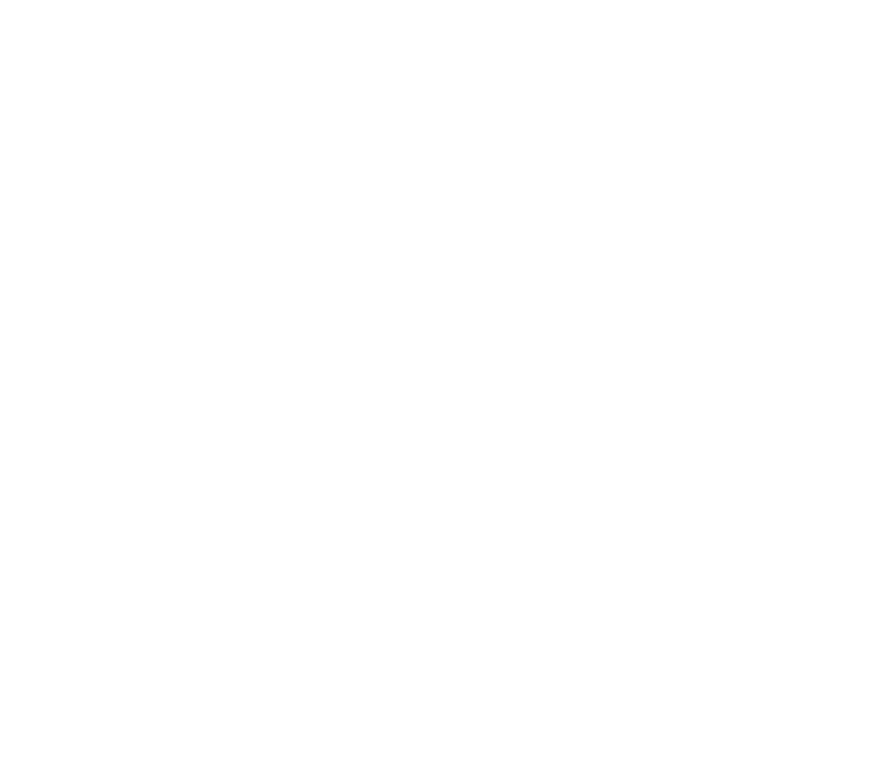
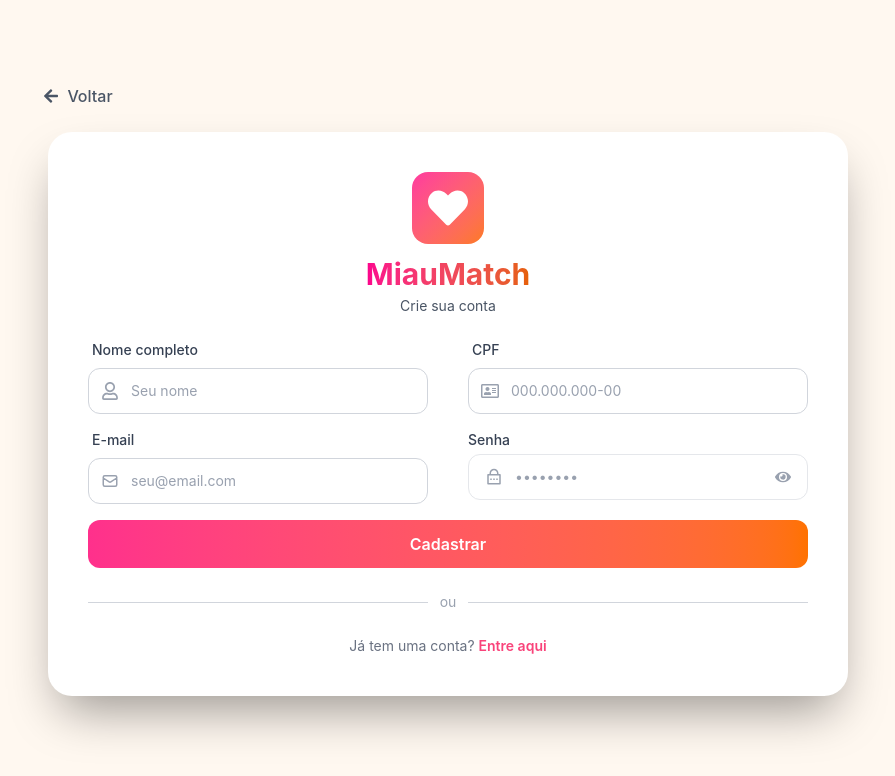
Before and after one commit to daniela-luisa/Tinder-Adocao, a React app in the folder frontend/: page /cadastro in a window 1280 px wide. Before the commit this address had no page. Shown: the top 776 px of the page, without its empty margins (192-1087 px from the left). Built offline with nearby package versions, Linux system fonts and the light colour scheme; the HTML template or start-up script is replaced by a standard one.

Commit message:
Cadastro frontend funcional OK

```diff
--- a/frontend/src/App.jsx
+++ b/frontend/src/App.jsx
@@ -1,11 +1,13 @@
 import { BrowserRouter, Routes, Route } from 'react-router-dom';
 import Login from './pages/Login/Login';
+import Cadastro from './pages/Cadastro/Cadastro';
 
 function App() {
   return (
     <BrowserRouter>
       <Routes>
         <Route path="/login" element={<Login />} />
+        <Route path="/cadastro" element={<Cadastro />} />
       </Routes>
     </BrowserRouter>
   );
--- a/frontend/src/components/Input.jsx
+++ b/frontend/src/components/Input.jsx
@@ -1,6 +1,6 @@
 function Input({ label, type = 'text', placeholder, icon: Icon, value, onChange }) {
   return (
-    <div className="flex flex-col gap-2 w-full">
+    <div className="flex flex-col gap-2 w-full min-w-0">
       <label className="ml-1 text-sm font-medium text-gray-700">
         {label}
       </label>
--- /dev/null
+++ b/frontend/src/components/InputSenha.jsx
@@ -0,0 +1,34 @@
+import { useState } from 'react';
+import { RiLockPasswordLine } from 'react-icons/ri';
+import { FaEye, FaEyeSlash } from 'react-icons/fa';
+
+function InputSenha({ label, placeholder, value, onChange }) {
+  const [mostrar, setMostrar] = useState(false);
+
+  return (
+    <div className="flex flex-col gap-1 w-full min-w-0">
+      <label className="text-sm font-medium text-gray-700">
+        {label}
+      </label>
+      <div className="flex items-center gap-3 border border-gray-200 rounded-xl px-4 py-3 focus-within:border-pink-500 transition-colors bg-white">
+        <RiLockPasswordLine size={18} className="text-gray-400 shrink-0" />
+        <input
+          type={mostrar ? 'text' : 'password'}
+          placeholder={placeholder}
+          value={value}
+          onChange={onChange}
+          className="flex-1 outline-none text-gray-700 placeholder-gray-400 text-sm bg-transparent"
+        />
+        <button
+          type="button"
+          onClick={() => setMostrar(!mostrar)}
+          className="text-gray-400 hover:text-gray-600 transition-colors shrink-0"
+        >
+          {mostrar ? <FaEyeSlash size={16} /> : <FaEye size={16} />}
+        </button>
+      </div>
+    </div>
+  );
+}
+
+export default InputSenha;
--- /dev/null
+++ b/frontend/src/pages/Cadastro/Cadastro.jsx
@@ -0,0 +1,114 @@
+import { useState } from 'react';
+import { useNavigate } from 'react-router-dom';
+import { api } from '../../services/api';
+import { FaArrowLeft, FaHeart, FaRegUser, FaRegAddressCard  } from 'react-icons/fa';
+import { HiOutlineMail } from 'react-icons/hi';
+import { RiLockPasswordLine } from 'react-icons/ri';
+import Input from '../../components/Input';
+import InputSenha from '../../components/InputSenha';
+import Button from '../../components/button';
+
+function Cadastro() {
+  const [nome, setNome] = useState('');
+  const [email, setEmail] = useState('');
+  const [senha, setSenha] = useState('');
+  const [cpf, setCpf] = useState('');
+  const [erro, setErro] = useState(null);
+  const [loading, setLoading] = useState(false);
+
+  const navigate = useNavigate();
+
+  async function handleCadastro(e) {
+    e.preventDefault();
+    setErro(null);
+    setLoading(true);
+
+    try {
+      await api.post('/usuario/create', { nome, email, senha, cpf });
+      navigate('/login');
+    } catch (err) {
+      setErro(err.erro || 'Erro ao realizar cadastro.');
+      console.error(err);
+    } finally {
+      setLoading(false);
+    }
+  }
+
+return (
+  <div className="min-h-screen flex flex-col items-center justify-center pb-5 bg-[#fff8f0]">
+
+    <div className="mb-6 mr-185">
+      <button onClick={() => navigate(-1)} className="flex items-center gap-2 text-gray-600 hover:text-gray-800 transition-all hover:-translate-x-1 duration-300">
+        <FaArrowLeft size={16} />
+        <span className="text-base font-medium">Voltar</span>
+      </button>
+    </div>
+
+    <div className="bg-white rounded-3xl shadow-2xl shadow-black/40 p-10 w-full max-w-[800px] flex flex-col items-center gap-6">
+
+      <div className="flex flex-col items-center gap-3">
+        <div className="w-18 h-18 rounded-2xl flex items-center justify-center bg-gradient-to-br from-[#ff399f] to-[#fd7a1c]">
+          <FaHeart size={40} className="text-white" />
+        </div>
+        <div className="flex flex-col items-center gap-1">
+          <h1 className="text-3xl font-bold bg-gradient-to-r from-[#FC008C] to-[#e66000] bg-clip-text text-transparent">
+            MiauMatch
+          </h1>
+          <p className="text-gray-600 text-sm">Crie sua conta</p>
+        </div>
+      </div>
+
+    <form onSubmit={handleCadastro} className="w-full flex flex-col gap-4">
+
+    <div className="flex gap-10">
+        <Input label="Nome completo" type="text" placeholder="Seu nome" icon={FaRegUser} value={nome}
+        onChange={(e) => setNome(e.target.value)}
+        />
+        <Input label="CPF" type="text" placeholder="000.000.000-00" icon={FaRegAddressCard} value={cpf}
+        onChange={(e) => {const valor = e.target.value
+            .replace(/\D/g, '')
+            .replace(/(\d{3})(\d)/, '$1.$2')
+            .replace(/(\d{3})(\d)/, '$1.$2')
+            .replace(/(\d{3})(\d{1,2})$/, '$1-$2')
+            .slice(0, 14);
+        setCpf(valor);
+        }}
+        />
+    </div>
+
+    <div className="flex gap-10">
+         <Input label="E-mail" type="email" placeholder="seu@email.com" icon={HiOutlineMail} value={email}
+        onChange={(e) => setEmail(e.target.value)}
+        />
+
+        <InputSenha label="Senha" placeholder="••••••••" value={senha}
+        onChange={(e) => setSenha(e.target.value)}
+        />
+    </div>
+
+    {erro && <p className="text-red-500 text-sm text-center">{erro}</p>}
+
+    <Button text={loading ? 'Cadastrando...' : 'Cadastrar'} type="submit" disabled={loading} />
+    </form>
+
+      <div className="w-full flex items-center gap-3">
+        <div className="flex-1 h-px bg-gray-300" />
+        <span className="text-gray-400 text-sm">ou</span>
+        <div className="flex-1 h-px bg-gray-300" />
+      </div>
+
+      <p className="text-gray-500 text-sm">
+        Já tem uma conta?{' '}
+        <span onClick={() => navigate('/login')}
+          className="font-semibold cursor-pointer"
+          style={{ color: '#f9437a' }}>
+          Entre aqui
+        </span>
+      </p>
+
+    </div>
+  </div>
+);
+}
+
+export default Cadastro;
```
